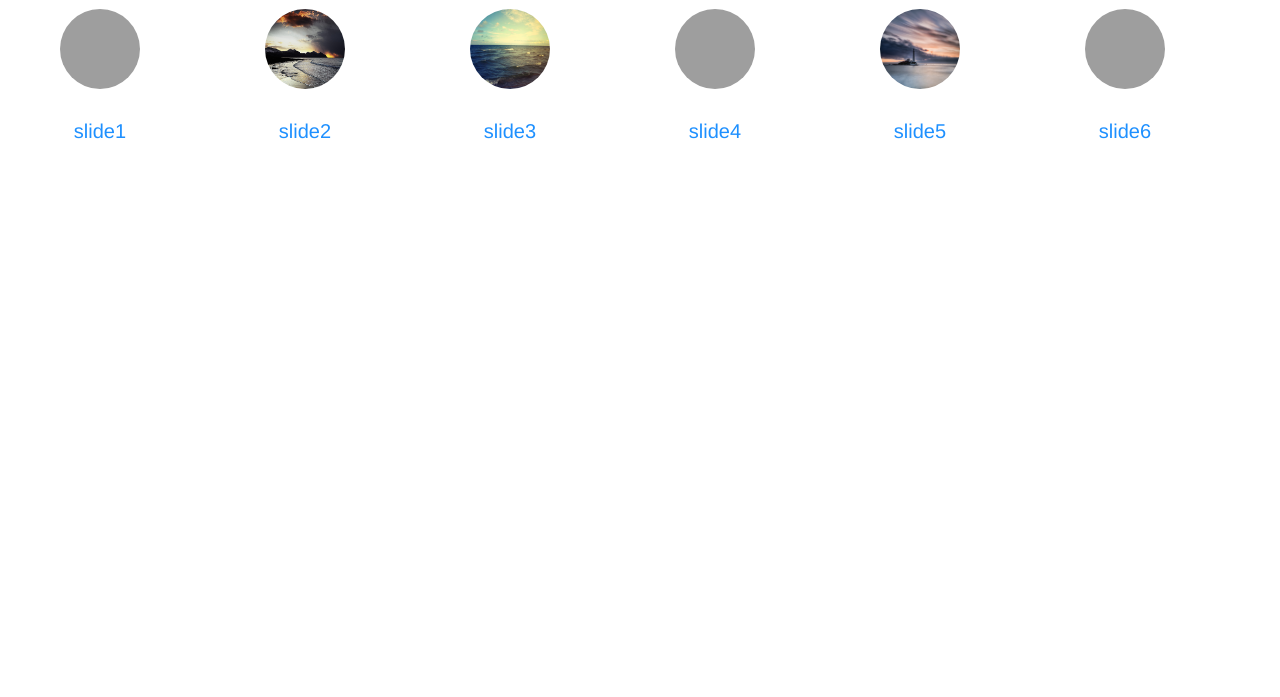
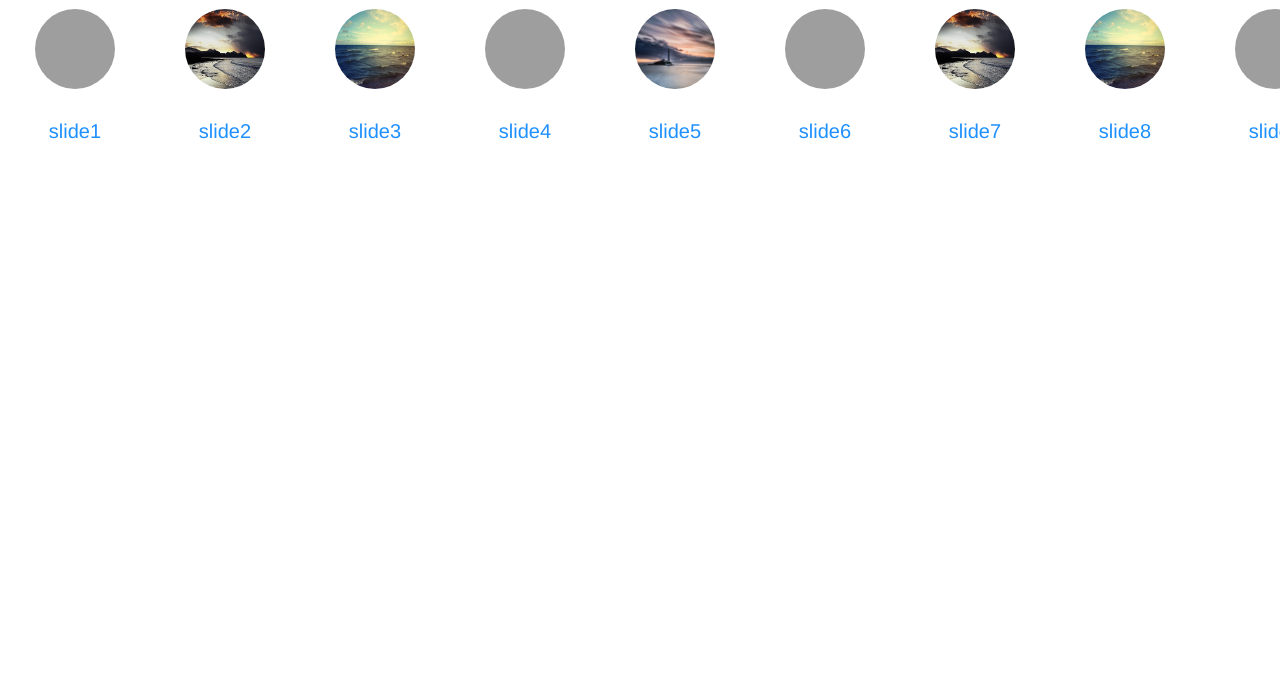
Before and after one commit to ronaxdevil/slider, a plain HTML site: page cslide.html in a window 1280 px wide. Shown: the part 103-800 px from the top of the page. Drawn offline with nearby package versions, Linux system fonts and the light colour scheme; grey boxes are pictures that could not be loaded.

Commit message:
Update cslide.html

```diff
--- a/cslide.html
+++ b/cslide.html
@@ -28,7 +28,7 @@
         .swiper-slide {
             background-position: center;
             background-size: cover;
-            width: 200px;
+            width: 150px;
             height: 200px;
             text-align: center;
         }
@@ -119,7 +119,7 @@
     <script>
         var swiper = new Swiper('.swiper-container', {
             slidesPerView: 'auto',
-            spaceBetween: 5,
+            spaceBetween:  0,
             freeMode: true,
             pagination: {
                 el: '.swiper-pagination',
```
